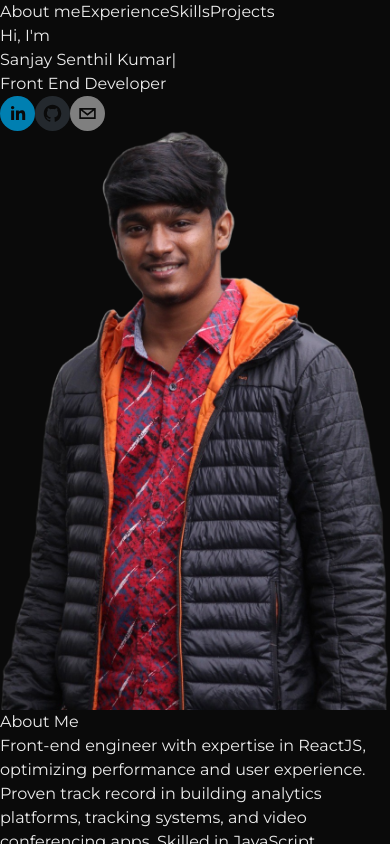
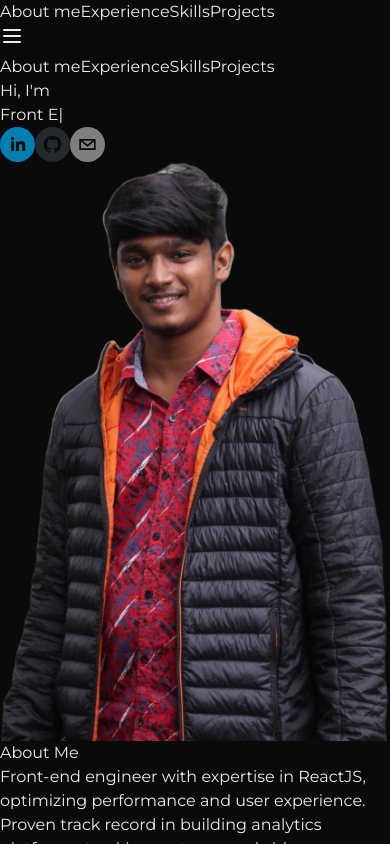
Before and after one commit to SanjayLegacy/portfolio, a Next.js app: page / in a window 390 px wide. Shown: the top 844 px of the page. Built offline with nearby package versions, Linux system fonts and the light colour scheme.

Commit message:
Mobile nav bar updates

```diff
--- a/package.json
+++ b/package.json
@@ -9,11 +9,13 @@
     "lint": "next lint"
   },
   "dependencies": {
+    "lucide-react": "^0.503.0",
     "next": "15.1.7",
     "react": "^19.0.0",
     "react-dom": "^19.0.0",
     "react-social-icons": "^6.22.0",
-    "react-type-animation": "^3.2.0"
+    "react-type-animation": "^3.2.0",
+    "usehooks-ts": "^3.1.1"
   },
   "devDependencies": {
     "@eslint/eslintrc": "^3",
--- a/src/components/hero.tsx
+++ b/src/components/hero.tsx
@@ -21,13 +21,17 @@ export default function HeroSection() {
         <div className="flex flex-col text-black sm:w-[50%] h-full justify-center space-y-4 w-full pl-10 sm:pl-20">
           <div className="text-3xl">{"Hi, I'm"}</div>
           <TypeAnimation
-            sequence={["Sanjay Senthil Kumar", 1000]}
+            sequence={[
+              "Sanjay Senthil Kumar",
+              1000,
+              "Front End Developer",
+              1000,
+            ]}
             wrapper="span"
             speed={35}
-            className="font-medium text-transparent text-6xl bg-clip-text bg-gradient-to-r from-gray-800 to-gray-400"
+            className="font-medium text-transparent text-6xl bg-clip-text bg-gradient-to-r from-gray-800 to-gray-400 py-2"
             repeat={Infinity}
           />
-          <div className="text-2xl text-gray-600">Front End Developer</div>
           <div className="flex flex-row gap-x-4">
             <SocialIcon
               target="_blank"
--- a/src/components/navbar.tsx
+++ b/src/components/navbar.tsx
@@ -1,9 +1,20 @@
 "use client";
 import Link from "next/link";
-import { useEffect, useState } from "react";
+import { useEffect, useRef, useState } from "react";
+import { Menu, X } from "lucide-react";
+import { useOnClickOutside } from "usehooks-ts";
 
 export default function NavBar() {
+  const ref = useRef<any>(null);
+
   const [scrolled, setScrolled] = useState<boolean>(false);
+  const [isOpen, setIsOpen] = useState<boolean>(false);
+
+  const toggleMenu = () => {
+    setIsOpen(!isOpen);
+  };
+
+  useOnClickOutside(ref, toggleMenu);
 
   useEffect(() => {
     const handleScroll = () => {
@@ -20,14 +31,52 @@ export default function NavBar() {
         scrolled ? "bg-gray-300 text-black" : "bg-black text-white"
       }`}
     >
-      <nav className="relative z-50 flex flex-row justify-center gap-x-8">
-        <Link href="#about-me" className="line-clamp-1">
-          About me
-        </Link>
+      <nav className="hidden md:flex relative z-50 flex-row justify-center gap-x-8">
+        <Link href="#about-me">About me</Link>
         <Link href="#experience">Experience</Link>
         <Link href="#skills">Skills</Link>
         <Link href="#projects">Projects</Link>
       </nav>
+
+      <div className="md:hidden flex items-center justify-end">
+        <button
+          onClick={toggleMenu}
+          className={`p-2 focus:outline-none border rounded-md ${
+            scrolled ? "border-black" : "border-white"
+          }`}
+        >
+          {isOpen ? <X size={24} /> : <Menu size={24} />}
+        </button>
+      </div>
+
+      <div className={`md:hidden ${isOpen ? "block" : "hidden"}`} ref={ref}>
+        <div className="py-2">
+          <Link
+            href="#about-me"
+            className="block py-2 px-4"
+            onClick={toggleMenu}
+          >
+            About me
+          </Link>
+          <Link
+            href="#experience"
+            className="block py-2 px-4"
+            onClick={toggleMenu}
+          >
+            Experience
+          </Link>
+          <Link href="#skills" className="block py-2 px-4" onClick={toggleMenu}>
+            Skills
+          </Link>
+          <Link
+            href="#projects"
+            className="block py-2 px-4"
+            onClick={toggleMenu}
+          >
+            Projects
+          </Link>
+        </div>
+      </div>
     </div>
   );
 }
```
Also changed, not shown: 1 other file (tests, documents, lock files or other folders).
